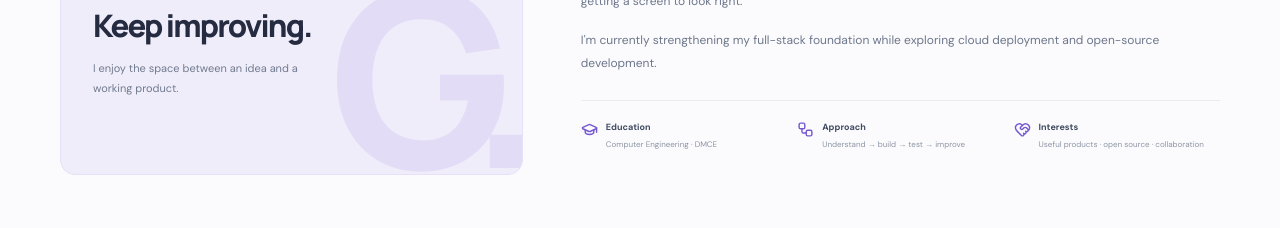
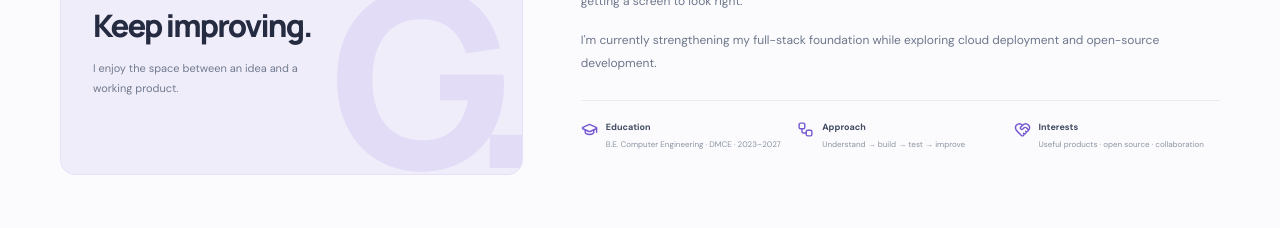
Before and after one commit to gauravbalade/gaurav-tech-universe, a React (Vite) app: page / in a window 1280 px wide. Shown: the part 1120-1348 px from the top of the page. Built offline with nearby package versions, Linux system fonts and the light colour scheme.

Commit message:
Add verified graduation dates and direct LinkedIn profile link

```diff
--- a/src/App.jsx
+++ b/src/App.jsx
@@ -222,7 +222,7 @@ function App() {
               <p>Most of my learning happens hands-on: designing a page, connecting an API, modelling data, debugging an unexpected issue, and then refining the experience. I like understanding how the pieces fit together—not just getting a screen to look right.</p>
               <p>I'm currently strengthening my full-stack foundation while exploring cloud deployment and open-source development.</p>
               <div className="about-facts">
-                <div><GraduationCap size={17}/><span><b>Education</b><small>Computer Engineering · DMCE</small></span></div>
+                <div><GraduationCap size={17}/><span><b>Education</b><small>B.E. Computer Engineering · DMCE · 2023–2027</small></span></div>
                 <div><Workflow size={17}/><span><b>Approach</b><small>Understand → build → test → improve</small></span></div>
                 <div><HeartHandshake size={17}/><span><b>Interests</b><small>Useful products · open source · collaboration</small></span></div>
               </div>
@@ -329,6 +329,7 @@ function App() {
               <a className="contact-link primary-contact" href="mailto:gauravbalade@gmail.com"><Mail size={17}/> Email me <ArrowUpRight size={15}/></a>
               <a className="contact-link" href="https://github.com/gauravbalade" target="_blank" rel="noreferrer"><GitBranch size={17}/> Explore my GitHub <ArrowUpRight size={15}/></a>
               <a className="contact-link" href="https://leetcode.com/u/gauravbalade/" target="_blank" rel="noreferrer"><Code2 size={17}/> LeetCode profile <ArrowUpRight size={15}/></a>
+              <a className="contact-link" href="https://www.linkedin.com/in/gaurav-balade-86bbb3321/" target="_blank" rel="noreferrer"><ExternalLink size={17}/> LinkedIn profile <ArrowUpRight size={15}/></a>
               <a className="contact-link" href="https://github.com/gauravbalade?tab=repositories" target="_blank" rel="noreferrer"><ExternalLink size={17}/> More repositories <ArrowUpRight size={15}/></a>
             </div>
           </div>
```
